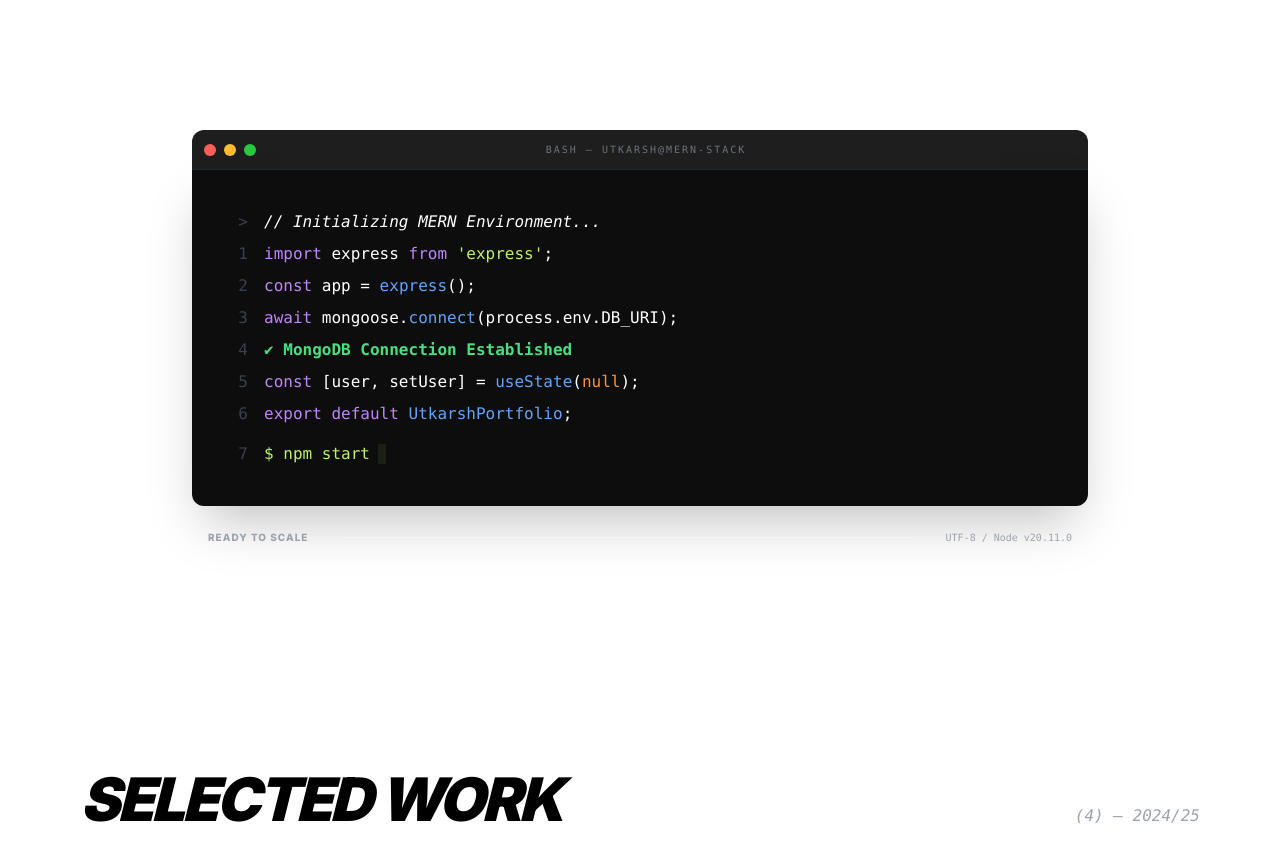
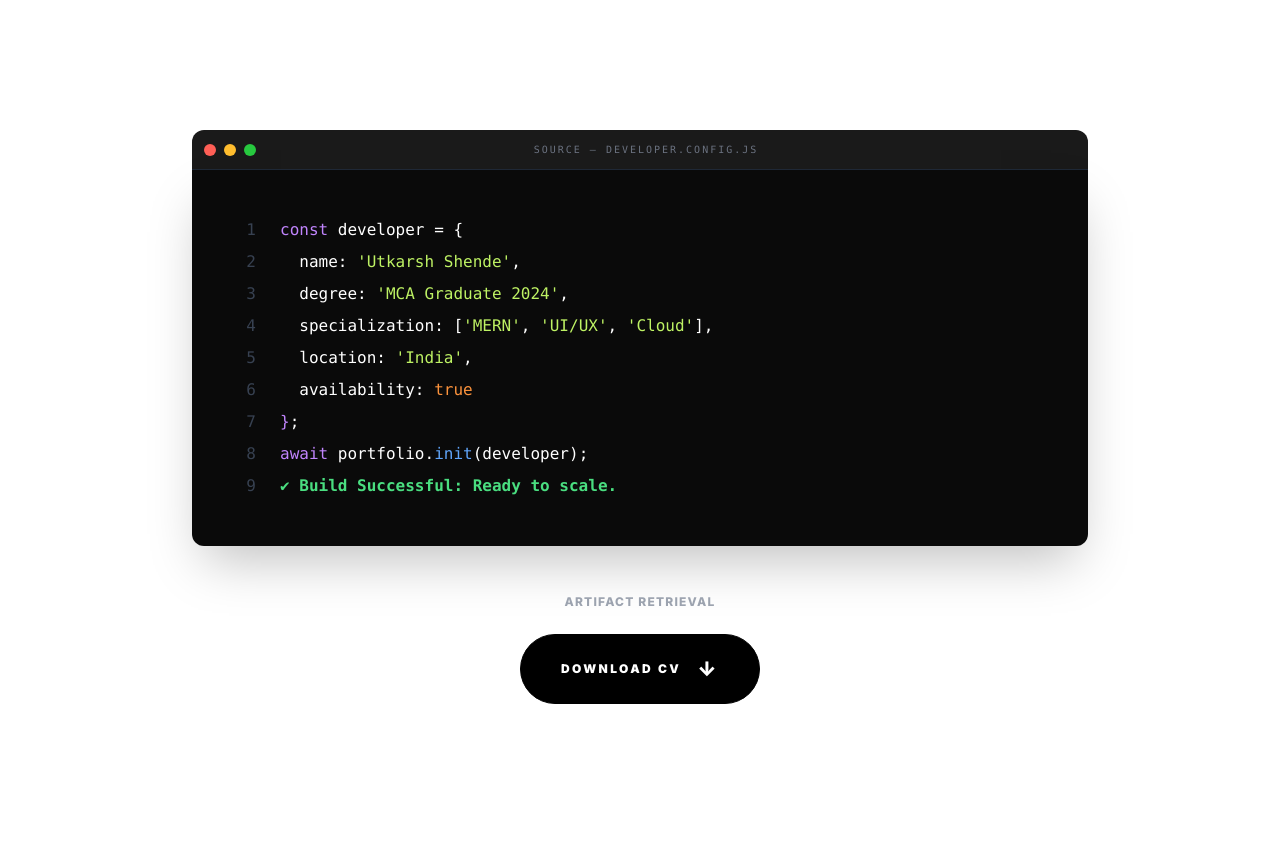
Before and after one commit to Utkarshende/personal-portfolio, a React (Vite) app: page / in a window 1280 px wide. Shown: the part 1260-2122 px from the top of the page. Built offline with nearby package versions, Linux system fonts and the light colour scheme.

Commit message:
feat: implement logic-based developer bio in terminal and cv export button

```diff
--- a/src/components/About.jsx
+++ b/src/components/About.jsx
@@ -9,7 +9,7 @@ const About = () => {
             seamless digital reality.
           </h2>
           <div className="flex justify-between items-end mt-20">
-            <p className="max-w-xs text-gray-400">Utkarsh Sharma — 2024 MCA Graduate specialized in the MERN Ecosystem.</p>
+            <p className="max-w-xs text-gray-400">Utkarsh Shende — 2024 MCA Graduate specialized in the MERN Ecosystem.</p>
             <div className="bg-[#bef264] text-black px-6 py-2 rounded-full font-bold uppercase text-xs">Based in India</div>
           </div>
         </div>
--- a/src/components/Hero.jsx
+++ b/src/components/Hero.jsx
@@ -14,7 +14,7 @@ const Hero = () => {
 
         <h1 className="text-[14vw] md:text-[11vw] leading-[0.8] font-black uppercase tracking-tighter">
           UTKARSH <br />
-          <span className="text-gray-200">SHARMA</span>
+          <span className="text-gray-200">SHENDE</span>
         </h1>
 
         <div className="mt-16 flex flex-col md:flex-row justify-between items-end">
--- a/src/components/Marquee.jsx
+++ b/src/components/Marquee.jsx
@@ -1,84 +1,69 @@
 import { motion } from 'framer-motion';
+import { useHoverSound } from '../hooks/useSound';
 
 const Terminal = () => {
-  const snippets = [
-    { type: 'comment', content: '// Initializing MERN Environment...' },
-    { type: 'code', line: '1', content: <><span className="text-purple-400">import</span> express <span className="text-purple-400">from</span> <span className="text-[#bef264]">'express'</span>;</> },
-    { type: 'code', line: '2', content: <><span className="text-purple-400">const</span> app = <span className="text-blue-400">express</span>();</> },
-    { type: 'code', line: '3', content: <><span className="text-purple-400">await</span> mongoose.<span className="text-blue-400">connect</span>(process.env.DB_URI);</> },
-    { type: 'success', line: '4', content: '✔ MongoDB Connection Established' },
-    { type: 'code', line: '5', content: <><span className="text-purple-400">const</span> [user, setUser] = <span className="text-blue-400">useState</span>(<span className="text-orange-400">null</span>);</> },
-    { type: 'code', line: '6', content: <><span className="text-purple-400">export default</span> <span className="text-blue-400">UtkarshPortfolio</span>;</> },
+  const playHover = useHoverSound();
+
+  const codeLines = [
+    { line: '1', content: <><span className="text-purple-400">const</span> developer = {"{"}</> },
+    { line: '2', content: <>&nbsp;&nbsp;name: <span className="text-[#bef264]">'Utkarsh Shende'</span>,</> },
+    { line: '3', content: <>&nbsp;&nbsp;degree: <span className="text-[#bef264]">'MCA Graduate 2024'</span>,</> },
+    { line: '4', content: <>&nbsp;&nbsp;specialization: [<span className="text-[#bef264]">'MERN'</span>, <span className="text-[#bef264]">'UI/UX'</span>, <span className="text-[#bef264]">'Cloud'</span>],</> },
+    { line: '5', content: <>&nbsp;&nbsp;location: <span className="text-[#bef264]">'India'</span>,</> },
+    { line: '6', content: <>&nbsp;&nbsp;availability: <span className="text-orange-400">true</span></> },
+    { line: '7', content: <><span className="text-purple-400">{"}"}</span>;</> },
+    { line: '8', content: <><span className="text-purple-400">await</span> portfolio.<span className="text-blue-400">init</span>(developer);</> },
+    { line: '9', content: <><span className="text-green-400 font-bold">✔ Build Successful: Ready to scale.</span></> },
   ];
 
   return (
     <section className="py-24 px-6 md:px-20 bg-white">
       <div className="max-w-4xl mx-auto">
-        {/* Terminal Window Frame */}
-        <div className="bg-[#1e1e1e] rounded-t-xl p-3 flex items-center justify-between border-b border-gray-800">
+        {/* Terminal Window */}
+        <div className="bg-[#1a1a1a] rounded-t-xl p-3 flex items-center justify-between border-b border-gray-800">
           <div className="flex gap-2">
             <div className="w-3 h-3 rounded-full bg-[#ff5f56]" />
             <div className="w-3 h-3 rounded-full bg-[#ffbd2e]" />
             <div className="w-3 h-3 rounded-full bg-[#27c93f]" />
           </div>
-          <span className="text-gray-500 text-[10px] font-mono uppercase tracking-[0.2em]">bash — utkarsh@mern-stack</span>
-          <div className="w-10" /> {/* Spacer */}
+          <span className="text-gray-500 text-[10px] font-mono uppercase tracking-[0.2em]">source — developer.config.js</span>
+          <div className="w-10" />
         </div>
 
-        {/* Terminal Content */}
-        <div className="bg-[#0d0d0d] p-6 md:p-10 rounded-b-xl font-mono text-sm md:text-base shadow-2xl overflow-hidden">
+        <div className="bg-[#0a0a0a] p-8 md:p-12 rounded-b-xl font-mono text-sm md:text-base shadow-2xl">
           <div className="flex flex-col gap-2">
-            {snippets.map((snippet, i) => (
+            {codeLines.map((snippet, i) => (
               <motion.div
                 key={i}
-                initial={{ opacity: 0, y: 10 }}
-                whileInView={{ opacity: 1, y: 0 }}
+                initial={{ opacity: 0, x: -10 }}
+                whileInView={{ opacity: 1, x: 0 }}
                 viewport={{ once: true }}
-                transition={{ delay: i * 0.15, duration: 0.4 }}
-                className="flex gap-4 items-start"
+                transition={{ delay: i * 0.1, duration: 0.3 }}
+                className="flex gap-6"
               >
-                {/* Line Numbers */}
-                <span className="text-gray-700 select-none w-4 text-right">{snippet.line || '>'}</span>
-
-                {/* Content Logic */}
-                <div className={`
-                  ${snippet.type === 'comment' ? 'text-gray-500 italic' : ''}
-                  ${snippet.type === 'success' ? 'text-green-400 font-bold' : 'text-white'}
-                `}>
-                  {snippet.content}
-                </div>
+                <span className="text-gray-700 select-none w-4 text-right">{snippet.line}</span>
+                <div className="text-white">{snippet.content}</div>
               </motion.div>
             ))}
-
-            {/* Simulated Live Processing Line */}
-            <motion.div
-              className="flex gap-4 mt-2"
-              initial={{ opacity: 0 }}
-              whileInView={{ opacity: 1 }}
-              transition={{ delay: 1.2 }}
-            >
-              <span className="text-gray-700 w-4 text-right">7</span>
-              <div className="flex items-center gap-2 text-[#bef264]">
-                <span>$ npm start</span>
-                <motion.span
-                  animate={{ opacity: [1, 0] }}
-                  transition={{ repeat: Infinity, duration: 0.8 }}
-                  className="w-2 h-5 bg-[#bef264]"
-                />
-              </div>
-            </motion.div>
           </div>
         </div>
 
-        {/* Bottom Metadata */}
-        <div className="mt-6 flex justify-between items-center px-4">
-          <p className="text-[10px] text-gray-400 uppercase font-bold tracking-widest">
-            Ready to scale
+        {/* Download CV Button Area */}
+        <div className="mt-12 flex flex-col items-center gap-6">
+          <p className="text-gray-400 text-xs uppercase tracking-widest font-bold">
+            Artifact Retrieval
           </p>
-          <div className="h-[1px] flex-grow mx-8 bg-gray-100" />
-          <p className="text-[10px] text-gray-400 font-mono">
-            UTF-8 / Node v20.11.0
-          </p>
+          <motion.a
+            href="/Utkarsh_Shende_CV.pdf" // Ensure this file is in your /public folder
+            download
+            onMouseEnter={playHover}
+            whileHover={{ scale: 1.05 }}
+            whileTap={{ scale: 0.95 }}
+            className="group flex items-center gap-4 bg-black text-white px-10 py-5 rounded-full text-xs font-black uppercase tracking-[0.2em] hover:bg-[#bef264] hover:text-black transition-all cursor-none border border-black"
+          >
+            <span>Download CV</span>
+            <span className="text-xl group-hover:translate-y-1 transition-transform">↓</span>
+          </motion.a>
         </div>
       </div>
     </section>
```
